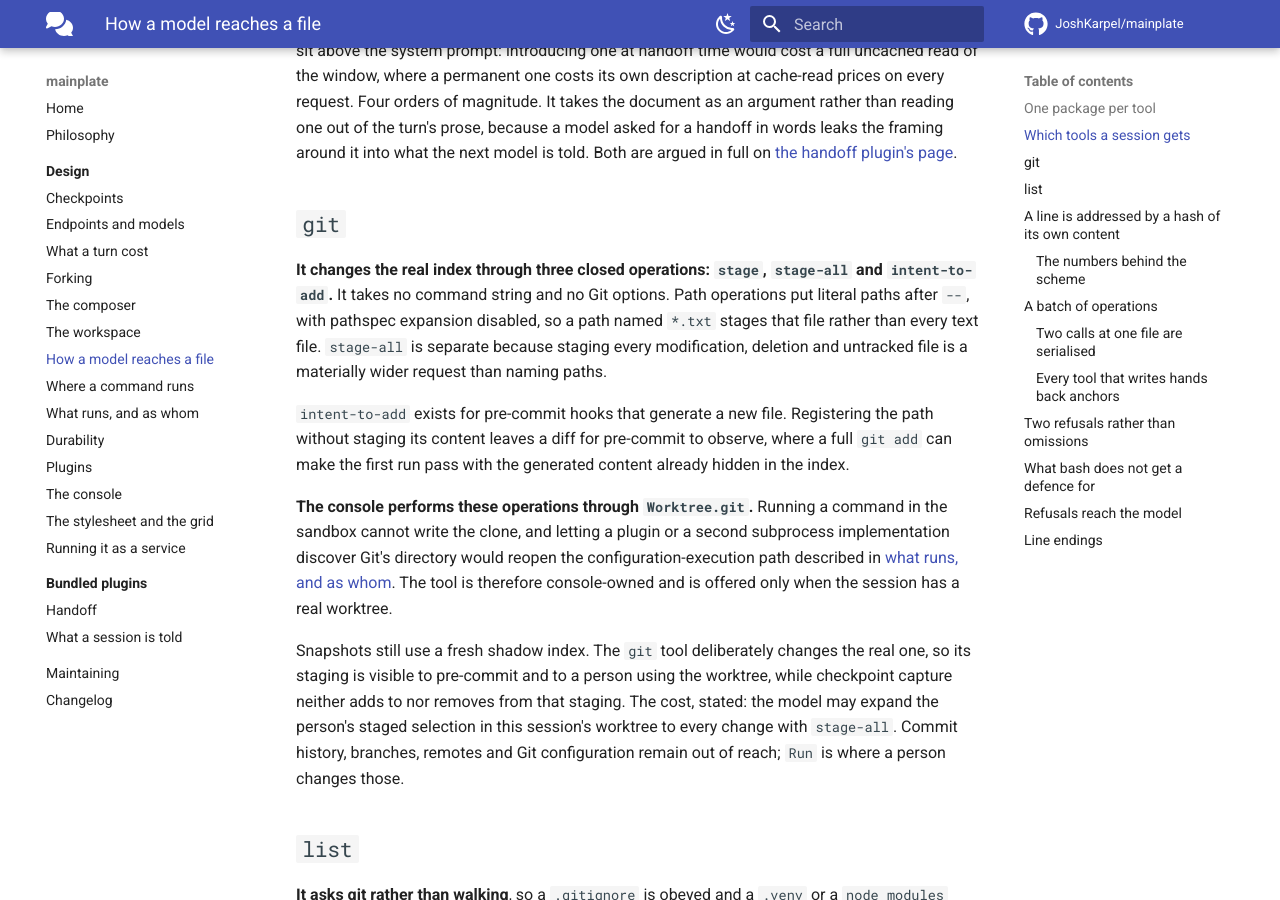
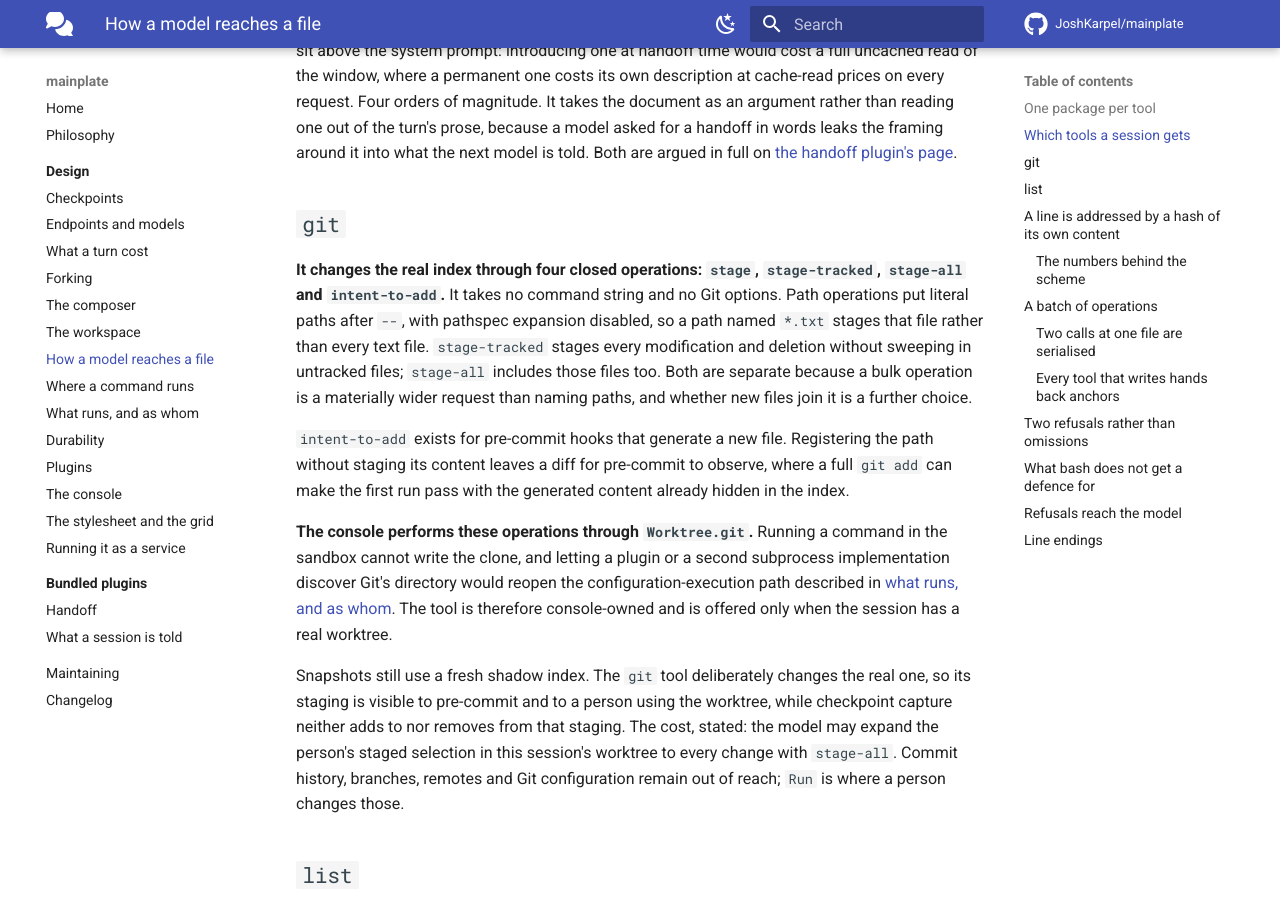
Before and after one commit to JoshKarpel/mainplate, an MkDocs documentation site: the page built from docs/design/tools.md, in a window 1280 px wide and 900 px high, scrolled down 1002 px. Built offline with MkDocs 1.6.1 and Material for MkDocs 9.7.7, drawn with Linux system fonts in a browser that asks for light colours; comment, search, counter and statistics services are not loaded.

Commit message:
stage-tracked

```diff
--- a/docs/design/tools.md
+++ b/docs/design/tools.md
@@ -42,11 +42,12 @@ model is told. Both are argued in full on [the handoff plugin's page](../plugins
 
 ## `git`
 
-**It changes the real index through three closed operations: `stage`, `stage-all` and
-`intent-to-add`.** It takes no command string and no Git options. Path operations put literal paths
-after `--`, with pathspec expansion disabled, so a path named `*.txt` stages that file rather than
-every text file. `stage-all` is separate because staging every modification, deletion and untracked
-file is a materially wider request than naming paths.
+**It changes the real index through four closed operations: `stage`, `stage-tracked`, `stage-all`
+and `intent-to-add`.** It takes no command string and no Git options. Path operations put literal
+paths after `--`, with pathspec expansion disabled, so a path named `*.txt` stages that file rather
+than every text file. `stage-tracked` stages every modification and deletion without sweeping in
+untracked files; `stage-all` includes those files too. Both are separate because a bulk operation is
+a materially wider request than naming paths, and whether new files join it is a further choice.
 
 `intent-to-add` exists for pre-commit hooks that generate a new file. Registering the path without
 staging its content leaves a diff for pre-commit to observe, where a full `git add` can make the first
```
Also changed, not shown: CHANGELOG.md (+4 -4 lines), README.md (+3 -3 lines), src/mainplate/tools/AGENTS.md (+5 -5 lines), 2 other files.
